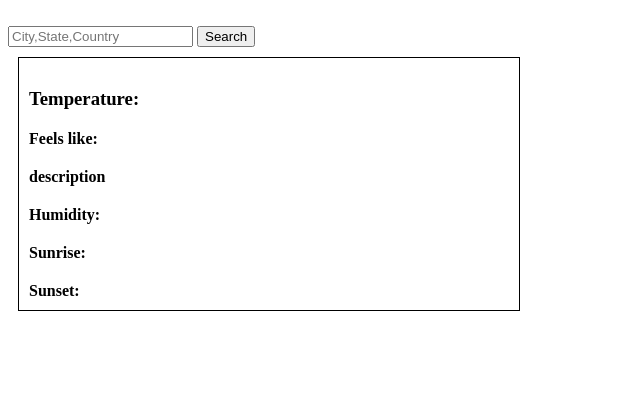
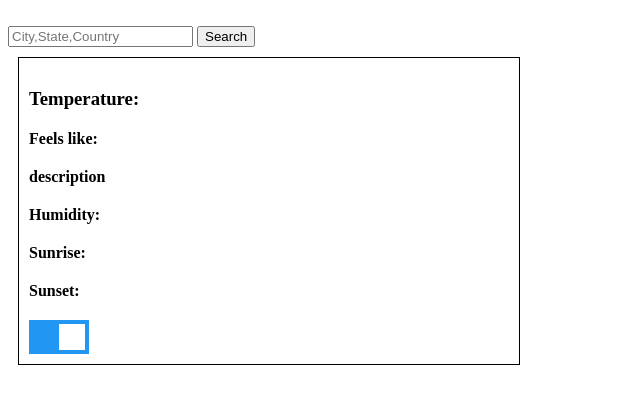
Before and after one commit to TheFivePips/Weather-app, a website built with webpack: page src/template.html in a window 1280 px wide. Shown: the whole page, without its empty margins (0-640 px from the left). Built offline with nearby package versions, Linux system fonts and the light colour scheme; some icons are missing.

Commit message:
added in a little toggle button that ill use for the celcius to fahrenheit conversion

```diff
--- a/src/style.css
+++ b/src/style.css
@@ -9,3 +9,56 @@
 .today > *{
     margin: 10px;
 }
+.today > button {
+    width: 20px;
+}
+.switch {
+    position: relative;
+    display: inline-block;
+    width: 60px;
+    height: 34px;
+  }
+
+  .switch input {
+    opacity: 0;
+    width: 0;
+    height: 0;
+  }
+
+  .slider {
+    position: absolute;
+    cursor: pointer;
+    top: 0;
+    left: 0;
+    right: 0;
+    bottom: 0;
+    background-color: #ccc;
+    -webkit-transition: .4s;
+    transition: .4s;
+  }
+
+  .slider:before {
+    position: absolute;
+    content: "";
+    height: 26px;
+    width: 26px;
+    left: 4px;
+    bottom: 4px;
+    background-color: white;
+    -webkit-transition: .4s;
+    transition: .4s;
+  }
+
+  input:checked + .slider {
+    background-color: #2196F3;
+  }
+
+  input:focus + .slider {
+    box-shadow: 0 0 1px #2196F3;
+  }
+
+  input:checked + .slider:before {
+    -webkit-transform: translateX(26px);
+    -ms-transform: translateX(26px);
+    transform: translateX(26px);
+  }
--- a/src/template.html
+++ b/src/template.html
@@ -24,6 +24,10 @@
             <h4>Humidity:<span id="humidity"> </span></h4>
             <h4>Sunrise:<span id="sunrise"> </span></h4>
             <h4>Sunset:<span id="sunset"> </span></h4>
+            <label class="switch">
+                <input id="c/f-toggle" type="checkbox" checked>
+                <span class="slider"></span>
+              </label>
 
         </div>
     </div>
```
Also changed, not shown: dist/index.html, dist/main.js.
